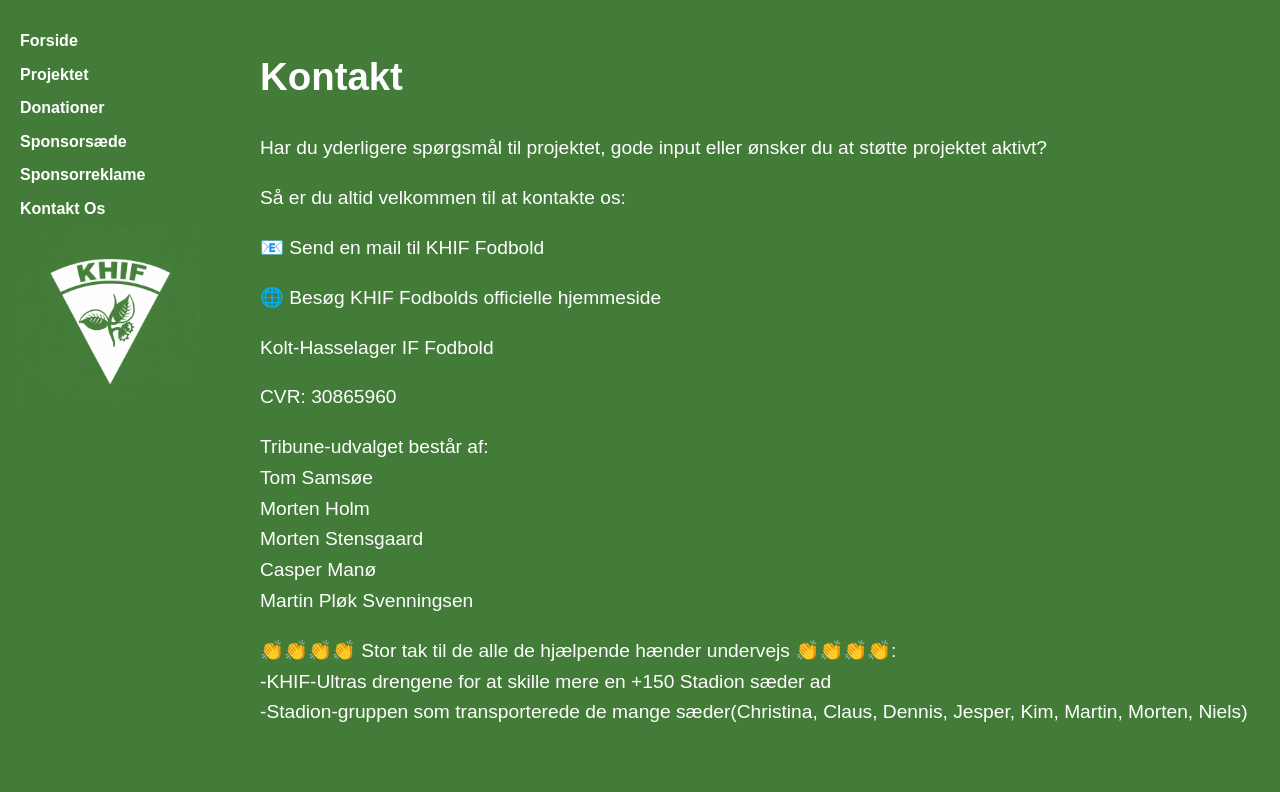
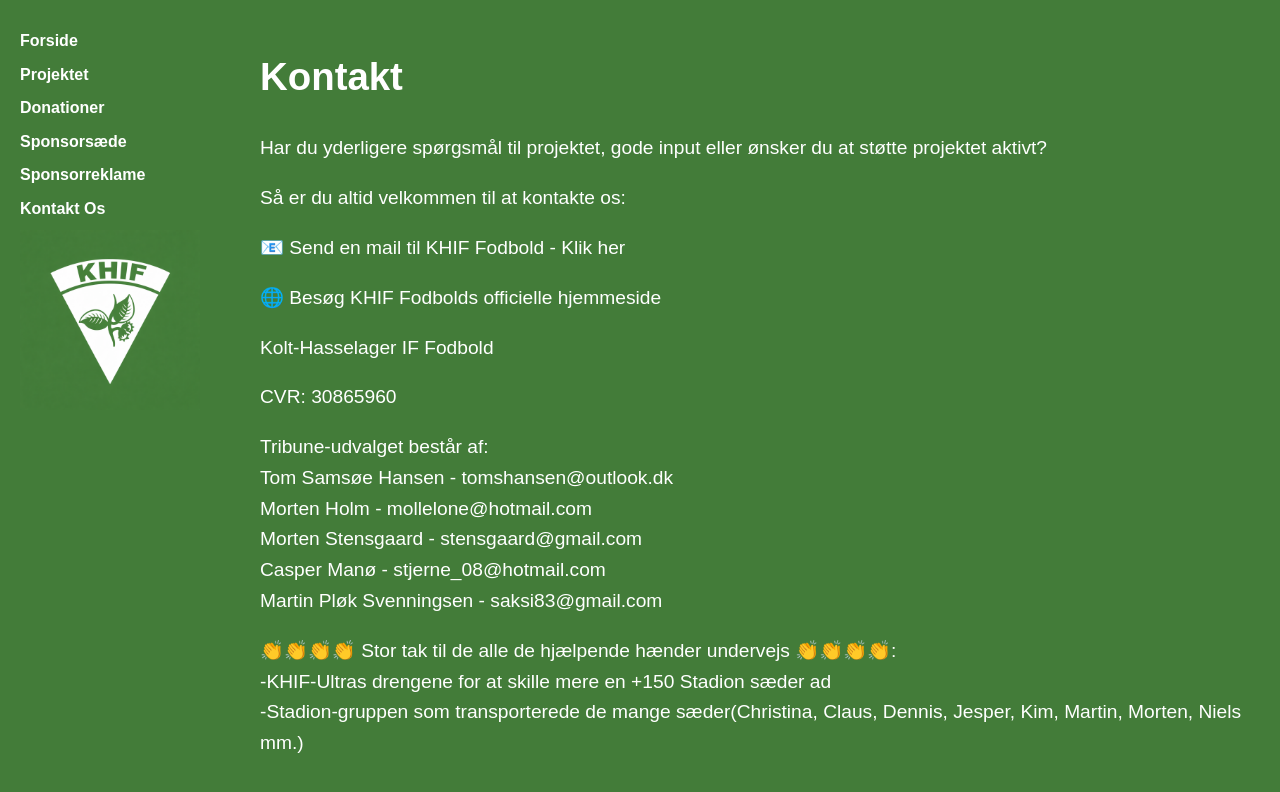
Before and after one commit to msj33/khif-tribune, a Jekyll site: the page built from kontakt.md, in a window 1280 px wide and 900 px high. Shown: the top 792 px of the window. Built offline with Jekyll 4.4.1, drawn with Linux system fonts in a browser that asks for light colours.

Commit message:
Revise contact details and contributor acknowledgments
Updated contact information and added full names and emails for committee members. Enhanced gratitude section for contributors.

```diff
--- a/kontakt.md
+++ b/kontakt.md
@@ -9,7 +9,7 @@ Har du yderligere spørgsmål til projektet, gode input eller ønsker du at stø
 
 Så er du altid velkommen til at kontakte os:
 
-📧 [Send en mail til KHIF Fodbold](mailto:info@khif.info)
+📧 [Send en mail til KHIF Fodbold - Klik her](mailto:kunstgraes@khif.info)
 
 🌐 [Besøg KHIF Fodbolds officielle hjemmeside](https://khif.info)
 
@@ -18,12 +18,12 @@ Kolt-Hasselager IF Fodbold
 CVR: 30865960
 
 Tribune-udvalget består af:
-Tom Samsøe
-Morten Holm
-Morten Stensgaard
-Casper Manø
-Martin Pløk Svenningsen
+Tom Samsøe Hansen - tomshansen@outlook.dk
+Morten Holm - mollelone@hotmail.com
+Morten Stensgaard - stensgaard@gmail.com
+Casper Manø  - stjerne_08@hotmail.com
+Martin Pløk Svenningsen - saksi83@gmail.com
 
 👏👏👏👏 Stor tak til de alle de hjælpende hænder undervejs 👏👏👏👏:
 -KHIF-Ultras drengene for at skille mere en +150 Stadion sæder ad
--Stadion-gruppen som transporterede de mange sæder(Christina, Claus, Dennis, Jesper, Kim, Martin, Morten, Niels)
+-Stadion-gruppen som transporterede de mange sæder(Christina, Claus, Dennis, Jesper, Kim, Martin, Morten, Niels mm.)
```
